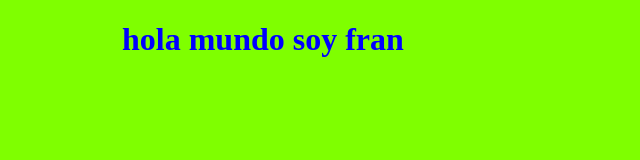
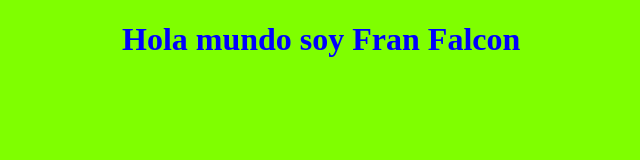
Before and after one commit to fran0304/git3073, a plain HTML site: page index.html in a window 1280 px wide. Shown: the whole page, without its empty margins (386-1026 px from the left). Drawn offline with Linux system fonts and the light colour scheme.

Commit message:
agregue al h1 del index mi apellido

```diff
--- a/index.html
+++ b/index.html
@@ -7,7 +7,7 @@
     <title>fran</title>
 </head>
 <body style="background-color: chartreuse">
-    <h1 style="color: blue; padding-left: 500px">hola mundo soy fran</h1>
+    <h1 style="color: blue; padding-left: 500px">Hola mundo soy Fran Falcon</h1>
     <div>
         <img src="Penguins.jpg" alt=""width="60%" style="padding-left: 300px">
     </div>
```
